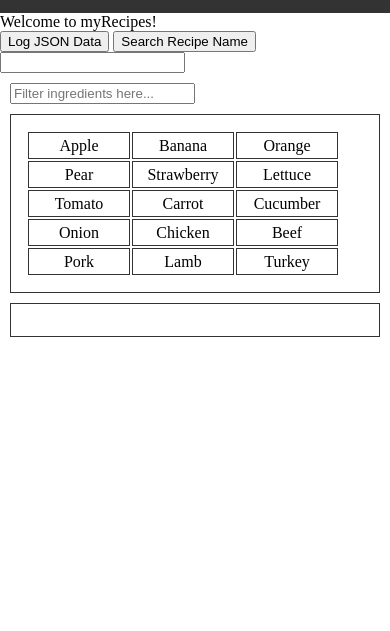
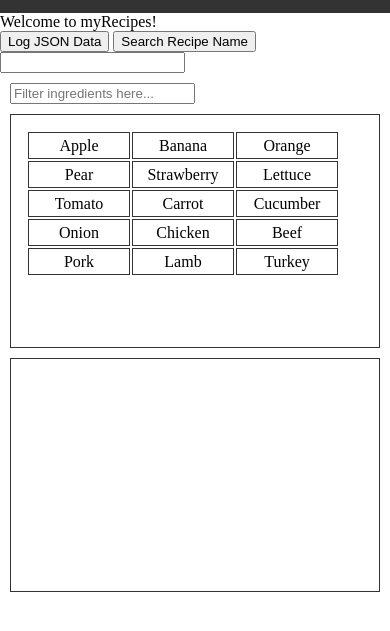
Before and after one commit to Lyreca/recipe-cscn408, a website: page index.html in a window 390 px wide. Shown: the part 87-718 px from the top of the page. Drawn offline with Linux system fonts and the light colour scheme.

Commit message:
made selectionBox more responsive with scroll

```diff
--- a/public/css/styles.css
+++ b/public/css/styles.css
@@ -40,6 +40,9 @@ main {
 	flex-wrap: wrap;
 	padding: 1rem;
 	margin: 10px 0 10px 0;
+	overflow-y: scroll;
+	height: 200px;
+	align-content: flex-start;
 }
 
 .selection {
```
Also changed, not shown: index.html (line endings or trailing spaces).
